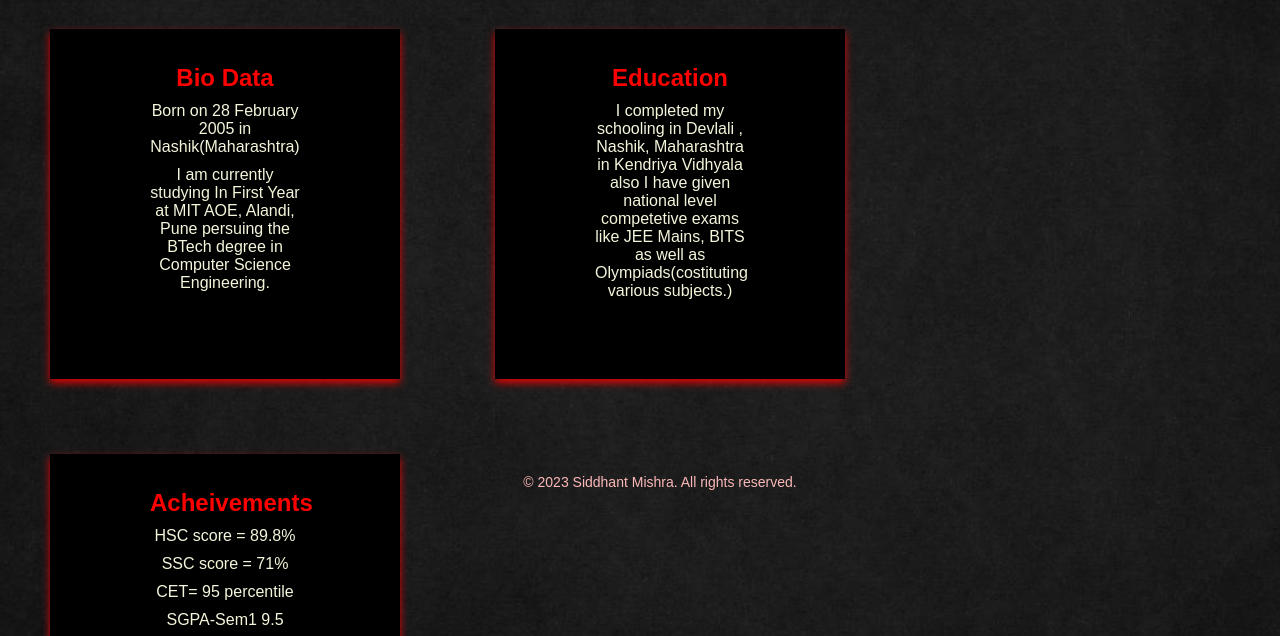
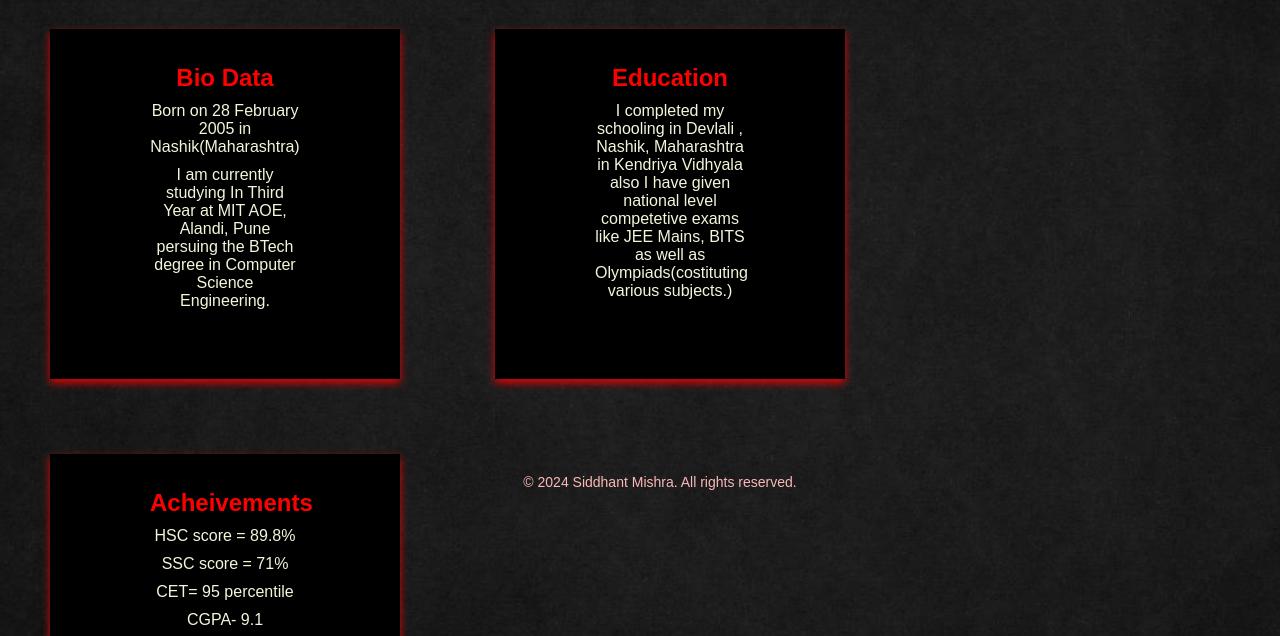
Before and after one commit to Silicon005/Portfolio, a plain HTML site: page About.html in a window 1280 px wide. Shown: the part 290-926 px from the top of the page. Drawn offline with Linux system fonts and the light colour scheme.

Commit message:
Update About.html

```diff
--- a/About.html
+++ b/About.html
@@ -37,7 +37,7 @@
     <div class="card">
       <h3><span style="color: red;font-size: x-large;">Bio Data</span></h3>
       <p>Born on 28 February 2005 in Nashik(Maharashtra)</p>
-      <p>I am currently studying In First Year at MIT AOE, Alandi, Pune persuing the BTech degree in Computer Science Engineering.</p>
+      <p>I am currently studying In Third Year at MIT AOE, Alandi, Pune persuing the BTech degree in Computer Science Engineering.</p>
     </div>
   </div>
 
@@ -57,7 +57,7 @@
       <p>HSC score = 89.8%</p>
       <p>SSC score = 71%</p>
       <p>CET= 95 percentile</p>
-      <p>SGPA-Sem1 9.5</p>
+      <p>CGPA- 9.1</p>
       <p>Maths Olympiad Silver Medal class 7(District Level)</p>
       <p>Science Olympiad bronze Medal Class 8(District Level)</p>
       <p>Basketball Interschool 3rd Prize</p>
@@ -68,6 +68,6 @@
 
 
 <footer>
-  <p>&copy; 2023 Siddhant Mishra. All rights reserved.</p>
+  <p>&copy; 2024 Siddhant Mishra. All rights reserved.</p>
 </footer>
 </html>
```
